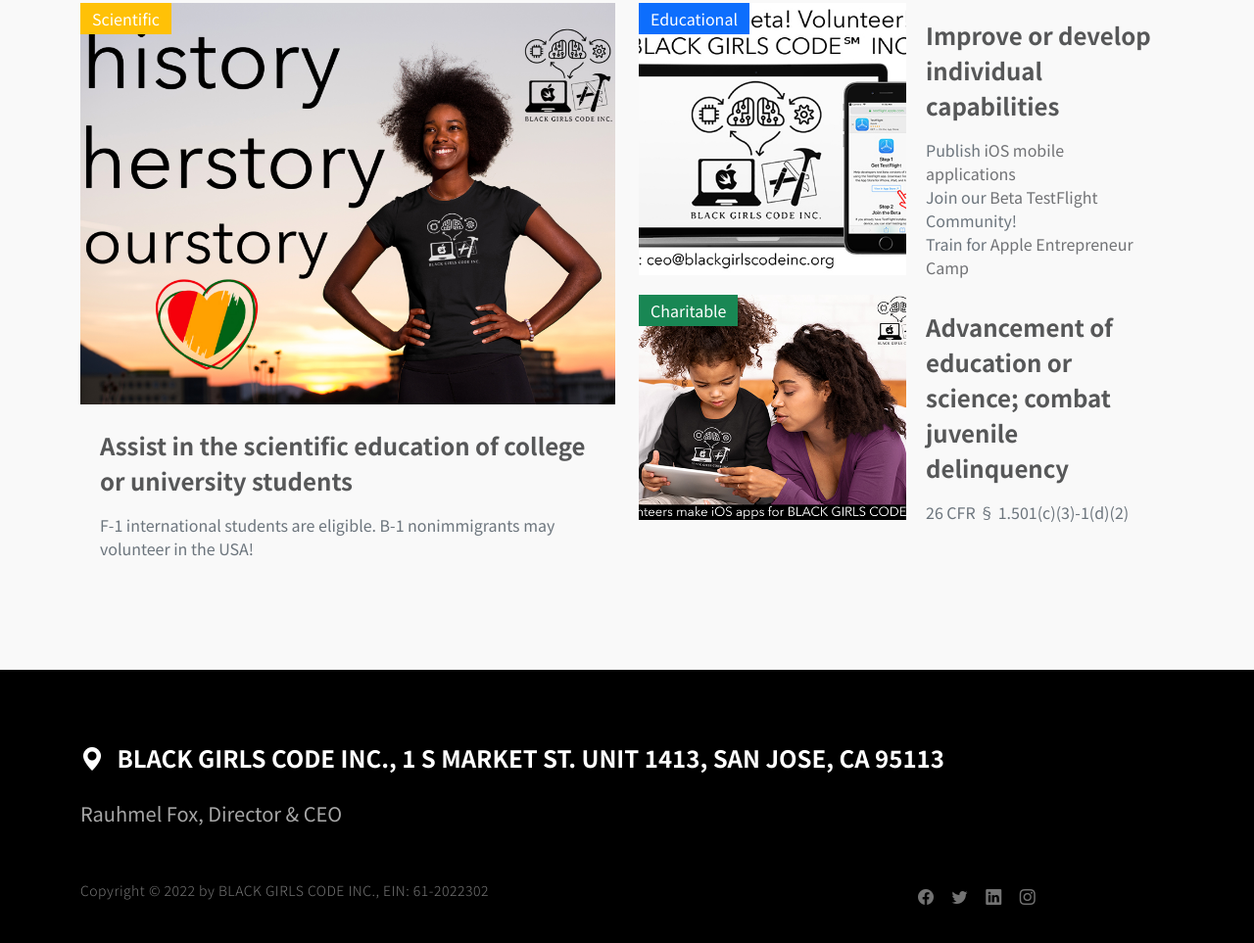
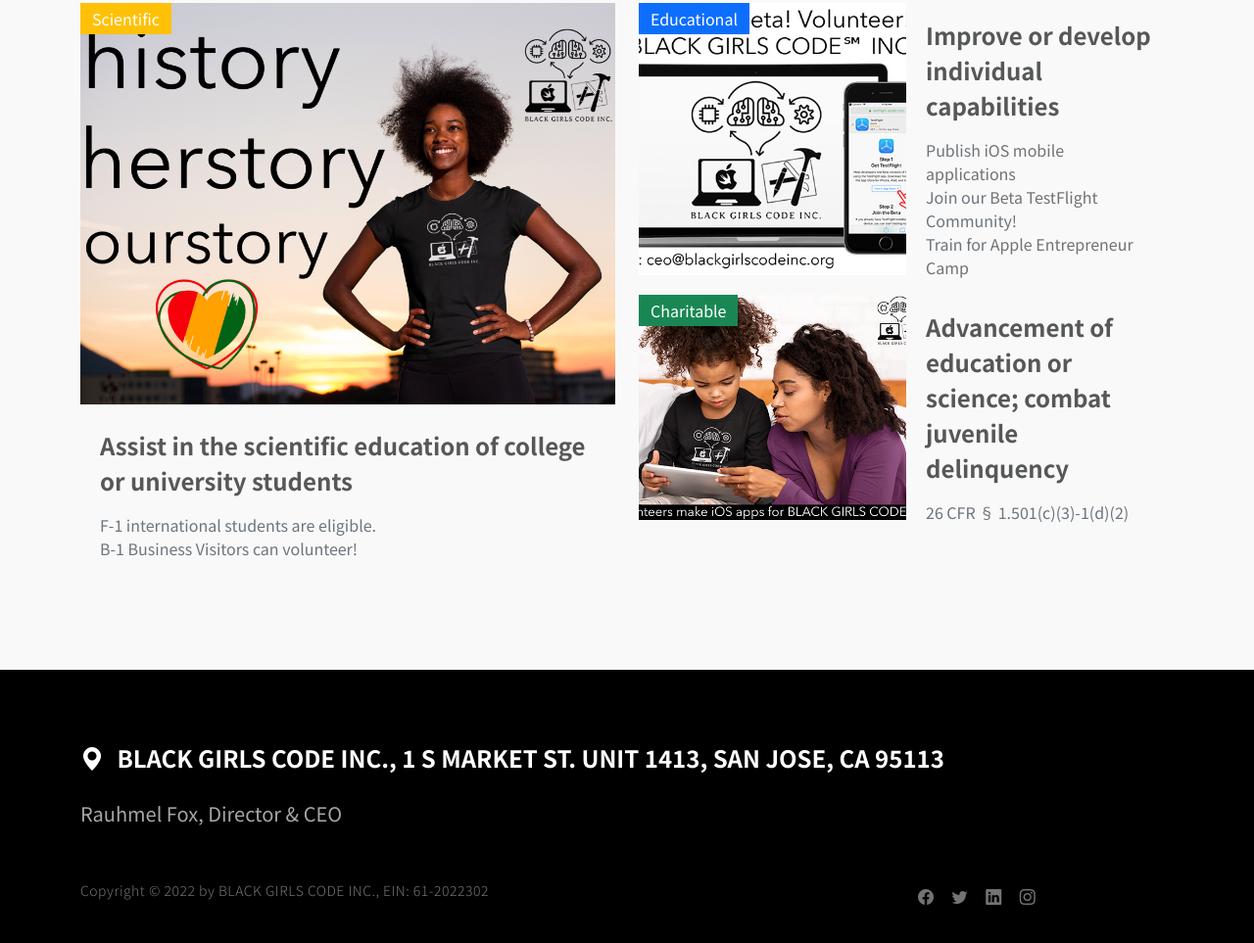
Before and after one commit to WHOmentorsdotcom/changedcorporatename, a plain HTML site: page index.html in a window 1280 px wide. Shown: the part 2672-3635 px from the top of the page at 98% size. Drawn offline with Linux system fonts and the light colour scheme.

Commit message:
changed activity for scientific purpose 2

```diff
--- a/index.html
+++ b/index.html
@@ -305,7 +305,7 @@
                                         <a href="#contact" class="news-title-link">Assist in the scientific education of college or university students</a>
                                     </h5>
 
-                                    <span class="text-muted">F-1 international students are eligible. B-1 nonimmigrants may volunteer in the USA!</span>
+                                    <span class="text-muted">F-1 international students are eligible.<br>B-1 Business Visitors can volunteer!</span>
                                 </div>
                             </div>
                         </div>
```
